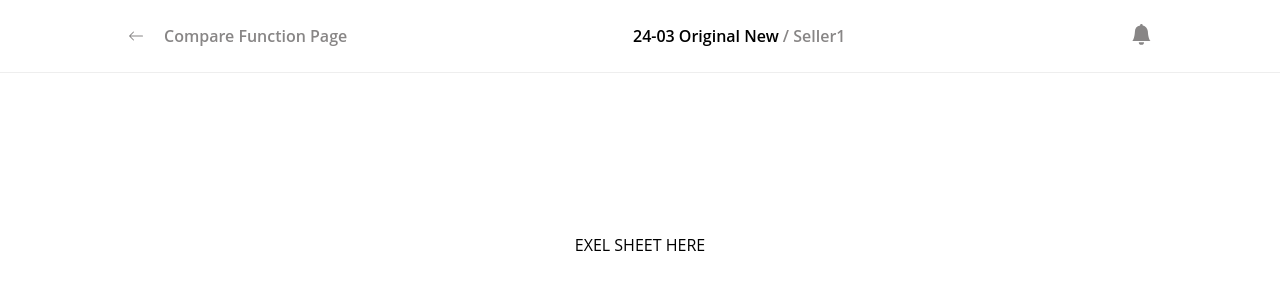
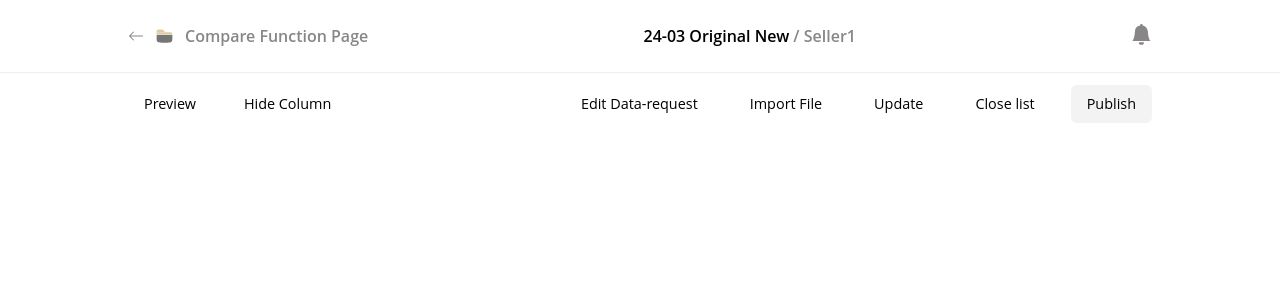
Before and after one commit to FazlyRabbi/alibasar, a Next.js app: page /exel in a window 1280 px wide. Shown: the top 300 px of the page. Built offline with nearby package versions, Linux system fonts and the light colour scheme.

Commit message:
fix some problem

```diff
--- a/components/Dashboard.jsx
+++ b/components/Dashboard.jsx
@@ -1,16 +1,14 @@
 "use client";
 
-import {  BiSearch } from "react-icons/bi";
+import { BiSearch } from "react-icons/bi";
 import { BsBellFill } from "react-icons/bs";
 import { AiOutlineDown } from "react-icons/ai";
-import { GoFileDirectory } from "react-icons/go";
 import { BiUserCircle } from "react-icons/bi";
 import { FaTimes } from "react-icons/fa";
 import { FaBars } from "react-icons/fa";
 import { useState } from "react";
 import Link from "next/link";
 import { Tooltip, Button } from "@material-tailwind/react";
-
 
 const Dashboard = () => {
   const [open, setOpen] = useState(false);
@@ -114,13 +112,17 @@ const Dashboard = () => {
           <p>My list</p>
 
           <p className="flex gap-2 px-10 justify-center items-center text-xl">
-          <div className="w-[12rem] relative">
+            <div className="w-[12rem] relative">
+              <BiSearch
+                className="absolute top-2
+               right-2 text-[#939393] text-[1.2rem]"
+              />
 
-              <BiSearch  className="absolute top-2
-               right-2 text-[#939393] text-[1.2rem]"/>
-
-            <input type="text" className="w-full rounded-md  bg-[#dddddd]  focus:border-none py-1  outline-none border-none px-2" />
-          </div>
+              <input
+                type="text"
+                className="w-full rounded-md  bg-[#dddddd]  focus:border-none py-1  outline-none border-none px-2"
+              />
+            </div>
             <p className="relative w-5">
               <span className="bell-round top-0"></span>
 
@@ -189,7 +191,26 @@ const Dashboard = () => {
 
             <p className="flex gap-2 items-center text-black">
               <span className="text-[#E5CB96] text-xl">
-                <GoFileDirectory />
+                <svg
+                  width="18"
+                  height="15"
+                  viewBox="0 0 18 15"
+                  fill="none"
+                  xmlns="http://www.w3.org/2000/svg"
+                >
+                  <path
+                    d="M0 3H16C17.1046 3 18 3.89543 18 5H0V3Z"
+                    fill="#E6CB96"
+                  />
+                  <path
+                    d="M0 6H18V10.2C18 11.8802 18 12.7202 17.673 13.362C17.3854 13.9265 16.9265 14.3854 16.362 14.673C15.7202 15 14.8802 15 13.2 15H4.8C3.11984 15 2.27976 15 1.63803 14.673C1.07354 14.3854 0.614601 13.9265 0.32698 13.362C0 12.7202 0 11.8802 0 10.2V6Z"
+                    fill="#767676"
+                  />
+                  <path
+                    d="M0 3C0 2.06812 0 1.60218 0.152241 1.23463C0.355229 0.744577 0.744577 0.355229 1.23463 0.152241C1.60218 0 2.06812 0 3 0H5.34315C6.16065 0 6.5694 0 6.93694 0.152241C7.30448 0.304482 7.59351 0.593512 8.17157 1.17157L10 3H0Z"
+                    fill="#E6CB96"
+                  />
+                </svg>
               </span>
               24-03 Original New
             </p>
@@ -249,7 +270,26 @@ const Dashboard = () => {
 
             <p className="flex gap-2 items-center text-black">
               <span className="text-[#E5CB96] text-xl">
-                <GoFileDirectory />
+                <svg
+                  width="18"
+                  height="15"
+                  viewBox="0 0 18 15"
+                  fill="none"
+                  xmlns="http://www.w3.org/2000/svg"
+                >
+                  <path
+                    d="M0 3H16C17.1046 3 18 3.89543 18 5H0V3Z"
+                    fill="#E6CB96"
+                  />
+                  <path
+                    d="M0 6H18V10.2C18 11.8802 18 12.7202 17.673 13.362C17.3854 13.9265 16.9265 14.3854 16.362 14.673C15.7202 15 14.8802 15 13.2 15H4.8C3.11984 15 2.27976 15 1.63803 14.673C1.07354 14.3854 0.614601 13.9265 0.32698 13.362C0 12.7202 0 11.8802 0 10.2V6Z"
+                    fill="#767676"
+                  />
+                  <path
+                    d="M0 3C0 2.06812 0 1.60218 0.152241 1.23463C0.355229 0.744577 0.744577 0.355229 1.23463 0.152241C1.60218 0 2.06812 0 3 0H5.34315C6.16065 0 6.5694 0 6.93694 0.152241C7.30448 0.304482 7.59351 0.593512 8.17157 1.17157L10 3H0Z"
+                    fill="#E6CB96"
+                  />
+                </svg>
               </span>
               24-03 Original New
             </p>
--- a/pages/compare-results/index.js
+++ b/pages/compare-results/index.js
@@ -1,6 +1,7 @@
 import { HiArrowNarrowLeft } from "react-icons/hi";
 import { BiSearch } from "react-icons/bi";
 import { BsBellFill } from "react-icons/bs";
+import { IoMdArrowDropup } from "react-icons/io";
 import Link from "next/link";
 import { useRouter } from "next/router";
 import { Tooltip, Button } from "@material-tailwind/react";
@@ -47,14 +48,24 @@ const CompareResultPage = () => {
       <Tabs value="low-high">
         <div className="lg:mx-12 xl:mx-20 lg:mt-10 bg-white/90 h-[calc(100vh-5.6rem)]">
           <div className="flex px-10 py-8 justify-between text-[0.75rem] gap-10">
-            <TabsHeader className=" space-x-4">
+            <TabsHeader
+              className=" space-x-4  bg-transparent"
+              indicatorProps={{
+                className: "bg-[#F3F3F3]   shadow-none ",
+              }}
+            >
               <Tooltip
-                className="bg-[#fff2d8] max-w-[24rem] py-4 text-black text-[.7rem]"
+                className="bg-[#fff2d8]
+
+
+
+                relative  max-w-[24rem] py-4 text-black text-[.7rem]"
                 content={`If you pick "Low/High", we'll rank the suppliers with the lowest values.For example “ The supplier with lowest price in each row” 🫡`}
                 placement="bottom-start"
               >
                 <Tab value={"low-high"}>Low/High</Tab>
               </Tooltip>
+
               <Tooltip
                 className="bg-[#fff2d8] max-w-[24rem] py-4 text-black text-[.7rem]"
                 content={`If you pick "High/Low", we'll rank the suppliers with the lowest values.For example “ The suppliers with the most quantity in each row”`}
@@ -62,6 +73,7 @@ const CompareResultPage = () => {
               >
                 <Tab value={"high-low"}>High/Low</Tab>
               </Tooltip>
+
               <Tooltip
                 className="bg-[#fff2d8] max-w-[24rem] py-4 text-black text-[.7rem]"
                 content={`If you pick "Unfilled Rows",  We will show the rows that are not filled.This means that the products are not available and difficult to get.`}
@@ -73,11 +85,11 @@ const CompareResultPage = () => {
 
             <div className="w-[28rem] relative">
               <p className="absolute top-1.5 right-2 text-[#939393] text-[0.95rem]">
-                <BiSearch />
+                <BiSearch  className="text-[#353434] font-bold  text-[.9rem]"/>
               </p>
               <input
                 type="text"
-                className="w-full bg-[#dddddd]  focus:border-none py-1  outline-none border-none px-2"
+                className="w-full bg-[#F6F6F6]  rounded-md border border-[#DDDDDD]  py-1  outline-none  px-4"
               />
             </div>
           </div>
--- a/pages/exel/index.js
+++ b/pages/exel/index.js
@@ -2,19 +2,42 @@ import React from "react";
 import { BsBellFill, BsArrowLeft } from "react-icons/bs";
 import { useRouter } from "next/router";
 function index() {
-
   const route = useRouter();
 
   const handleBack = () => {
     route.back();
   };
 
-
   return (
     <div className="header">
-      <div className=" py-6 px-[8rem] border-b    font-semibold flex justify-between text-[#888686]">
-        <div className=" flex space-x-5 items-center ">
-          <BsArrowLeft className=" cursor-pointer"  onClick={()=> handleBack()}/>
+      <div className=" py-6 border-b   px-[8rem]  font-semibold flex justify-between text-[#888686]">
+        <div className=" flex space-x-3 items-center ">
+          <BsArrowLeft
+            className=" cursor-pointer"
+            onClick={() => handleBack()}
+          />
+
+          <svg
+            width="17"
+            height="14"
+            viewBox="0 0 17 14"
+            fill="none"
+            xmlns="http://www.w3.org/2000/svg"
+          >
+            <path
+              d="M0.625 3.125H14.625C15.5915 3.125 16.375 3.9085 16.375 4.875H0.625V3.125Z"
+              fill="#E6CB96"
+            />
+            <path
+              d="M0.625 5.75H16.375V8.825C16.375 10.5052 16.375 11.3452 16.048 11.987C15.7604 12.5515 15.3015 13.0104 14.737 13.298C14.0952 13.625 13.2552 13.625 11.575 13.625H5.425C3.74484 13.625 2.90476 13.625 2.26303 13.298C1.69854 13.0104 1.2396 12.5515 0.95198 11.987C0.625 11.3452 0.625 10.5052 0.625 8.825V5.75Z"
+              fill="#767676"
+            />
+            <path
+              d="M0.625 3.125C0.625 2.54388 0.625 2.25332 0.684937 2.01404C0.864249 1.29819 1.42319 0.739249 2.13904 0.559937C2.37832 0.5 2.66888 0.5 3.25 0.5H5.09315C5.91065 0.5 6.3194 0.5 6.68694 0.652241C7.05448 0.804482 7.34351 1.09351 7.92157 1.67157L9.375 3.125H0.625Z"
+              fill="#E6CB96"
+            />
+          </svg>
+
           <p>Compare Function Page</p>
         </div>
         <div>
@@ -28,8 +51,25 @@ function index() {
         </div>
       </div>
 
-      <div>
-         <h1 className=" text-center   uppercase  mt-[10rem]">Exel Sheet here</h1>
+      <div className=" p-3 flex justify-between px-[8rem]  flex-wrap sub__header">
+        <div className=" flex  space-x-4 text-[.9rem]">
+          <p className="px-4 rounded-md py-2">Preview</p>
+          <p className="px-4 rounded-md py-2">Hide Column</p>
+        </div>
+        <div>
+          <ul className=" flex space-x-5 text-[.9rem]">
+            <li className="px-4 rounded-md py-2">Edit Data-request</li>
+            <li className="px-4 rounded-md py-2">Import File </li>
+            <li className="px-4 rounded-md py-2">Update </li>
+            <li className="px-4 rounded-md py-2">Close list </li>
+            <li
+              className="px-4 rounded-md py-2 bg-[#F3F3F3]
+]"
+            >
+              Publish
+            </li>
+          </ul>
+        </div>
       </div>
     </div>
   );
```
